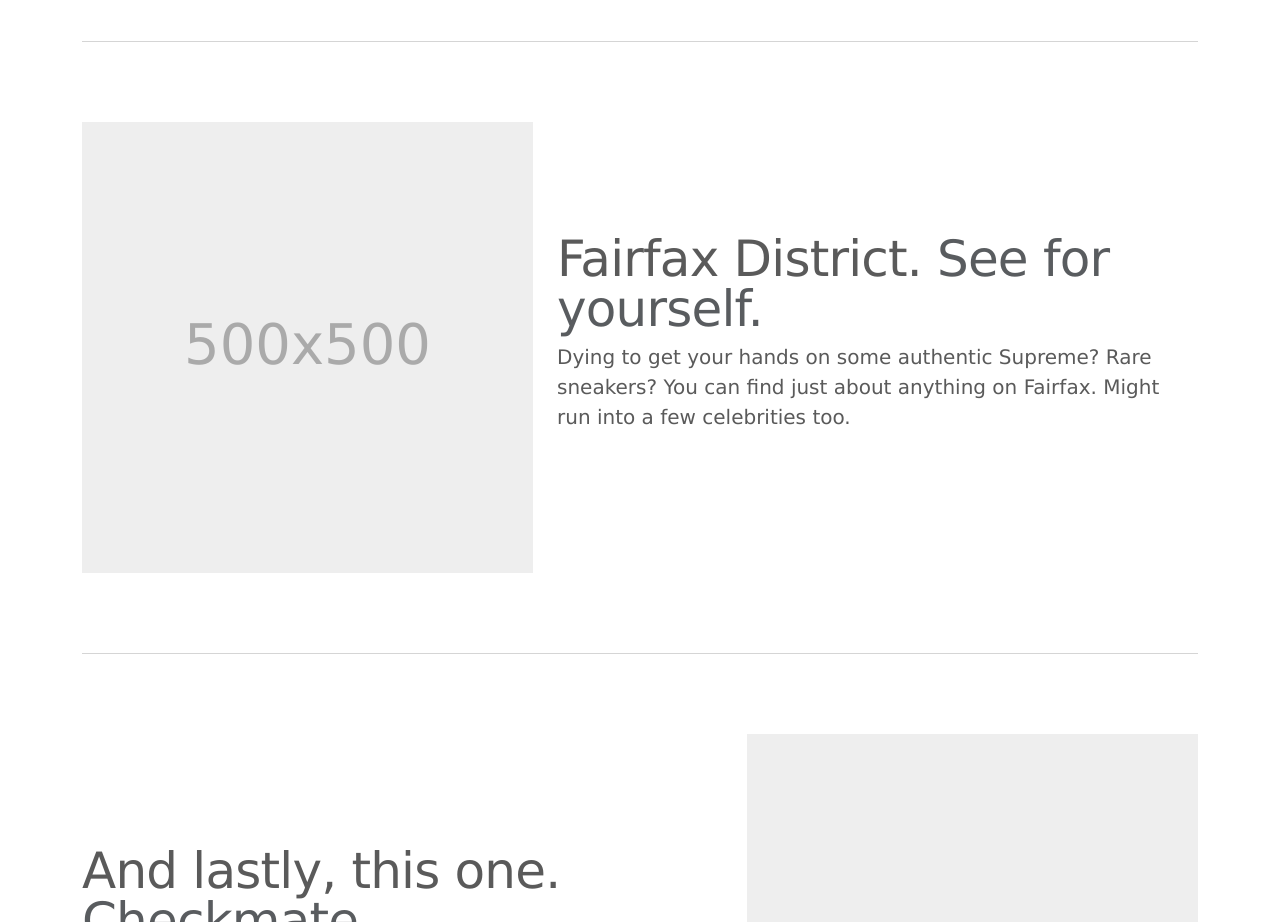
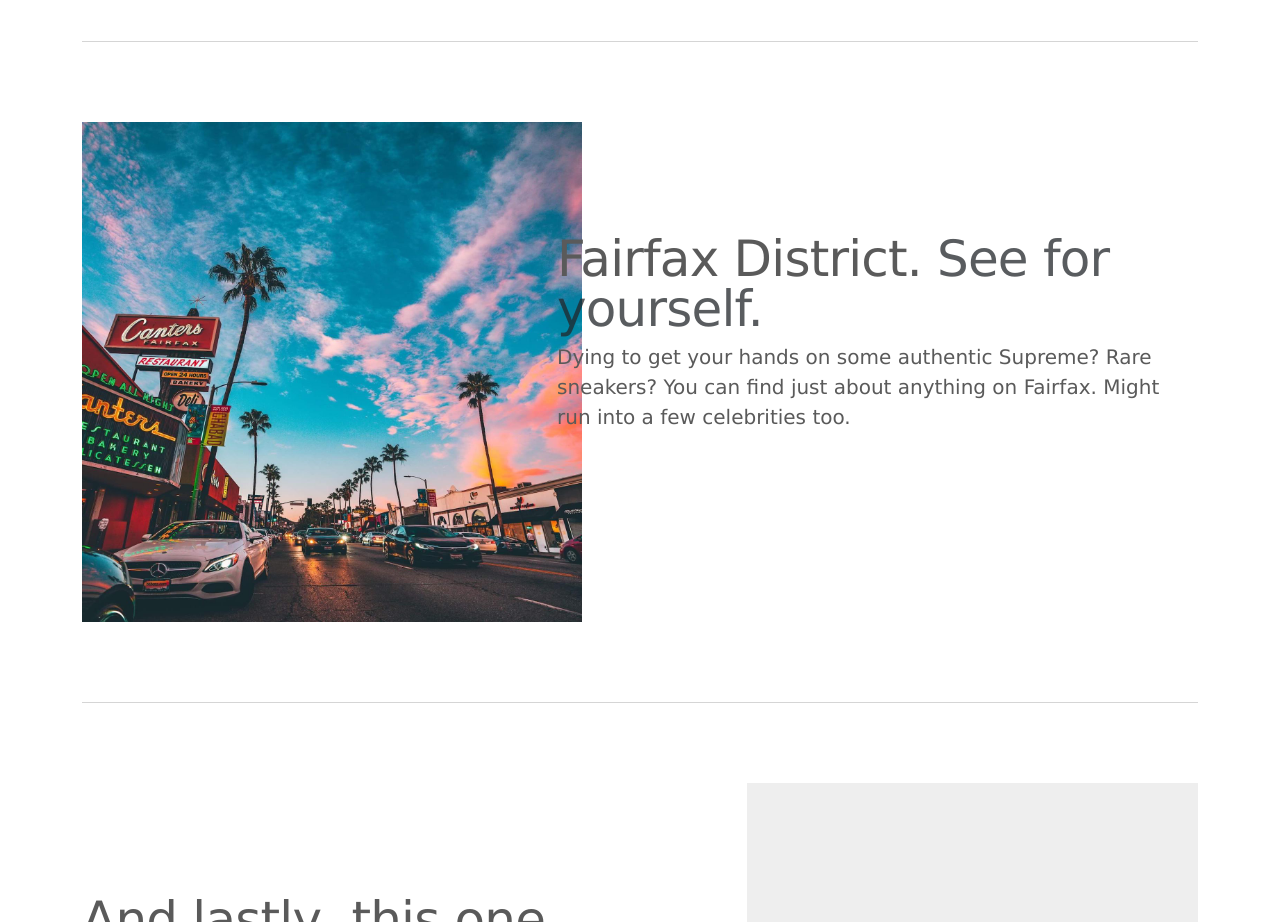
Before and after one commit to connorswanson1/bacs200-connorswanson1.github.io, a plain HTML site: page bacs200/travel/index.html in a window 1280 px wide. Shown: the part 1700-2622 px from the top of the page. Drawn offline with nearby package versions, Linux system fonts and the light colour scheme; files that its build step writes are made by us from their sources.

Commit message:
new image

```diff
--- a/bacs200/travel/index.html
+++ b/bacs200/travel/index.html
@@ -198,7 +198,6 @@
                 </div>
                 <div class="col-md-5">
                     <image src="/bacs200/images/downtownFeat.jpg" alt="Downtown LA" width="500" height="500">
-
                 </div>
             </div>
 
@@ -212,14 +211,7 @@
                         about anything on Fairfax. Might run into a few celebrities too.</p>
                 </div>
                 <div class="col-md-5 order-md-1">
-                    <svg class="bd-placeholder-img bd-placeholder-img-lg featurette-image img-fluid mx-auto" width="500"
-                        height="500" xmlns="http://www.w3.org/2000/svg" role="img" aria-label="Placeholder: 500x500"
-                        preserveAspectRatio="xMidYMid slice" focusable="false">
-                        <title>Placeholder</title>
-                        <rect width="100%" height="100%" fill="#eee" /><text x="50%" y="50%" fill="#aaa"
-                            dy=".3em">500x500</text>
-                    </svg>
-
+                    <image src="/bacs200/images/fairfaxFeat.jpg" alt="Downtown LA" width="500" height="500">
                 </div>
             </div>
 
```
Also changed, not shown: bacs200/images/fairfaxFeat.jpg (added), 1 other file.
